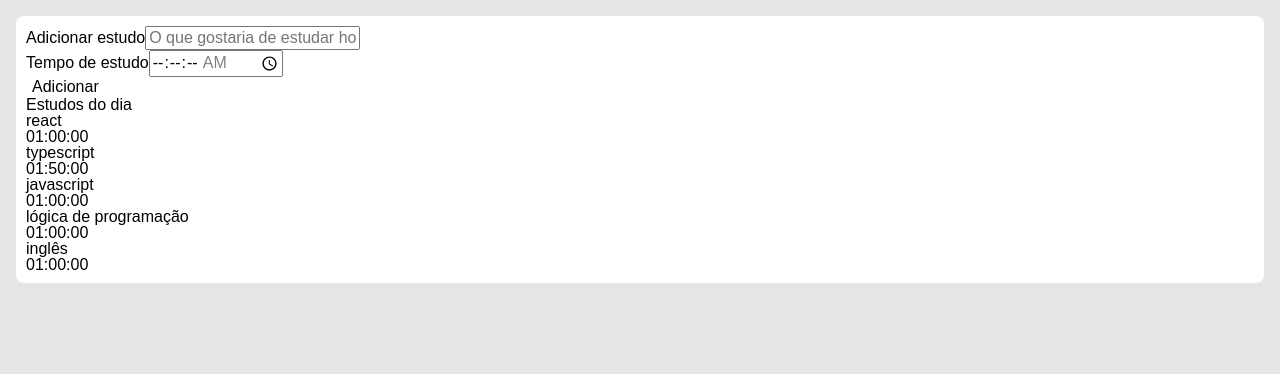
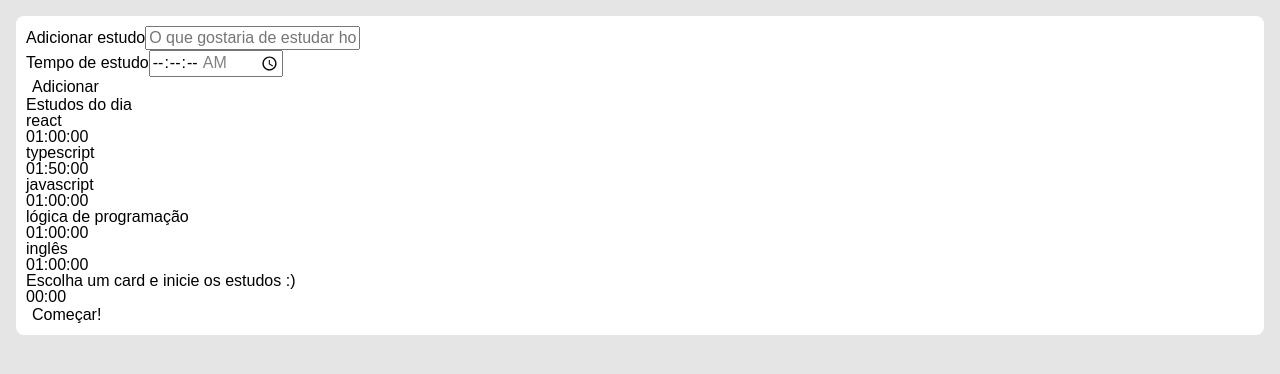
Before and after one commit to ccarol-freitas/reactjs-ts-timer-study, a React (Create React App) app: page / in a window 1280 px wide. Shown: the top 374 px of the page. Built offline with nearby package versions, Linux system fonts and the light colour scheme.

Commit message:
feat: create components stopwatch and clock

```diff
--- a/src/components/Button/index.tsx
+++ b/src/components/Button/index.tsx
@@ -1,7 +1,10 @@
-const Button = (): any => {
+type Props = {
+  text: string;
+};
+const Button = (props: Props): any => {
   return (
     <div>
-      <button className="add_task">Adicionar</button>
+      <button className="add_task">{props.text}</button>
     </div>
   );
 };
--- a/src/components/Form/index.tsx
+++ b/src/components/Form/index.tsx
@@ -26,7 +26,7 @@ const Form = (): any => {
         />
       </div>
       <div>
-        <Button />
+        <Button text="Adicionar" />
       </div>
     </form>
   );
--- /dev/null
+++ b/src/components/List/Task/index.tsx
@@ -0,0 +1,10 @@
+const Task = ({ name, time }: { name: string; time: string }): any => {
+  return (
+    <li className="task_item">
+      <h3>{name}</h3>
+      <span>{time}</span>
+    </li>
+  );
+};
+
+export default Task;
--- a/src/components/List/indext.tsx
+++ b/src/components/List/indext.tsx
@@ -1,3 +1,5 @@
+import Task from "./Task";
+
 const List = (): any => {
   const tasks = [
     {
@@ -26,10 +28,7 @@ const List = (): any => {
       <h2>Estudos do dia</h2>
       <ul>
         {tasks.map((task, index) => (
-          <li key={index} className="task_item">
-            <h3>{task.name}</h3>
-            <span>{task.time}</span>
-          </li>
+          <Task key={index} {...task} />
         ))}
       </ul>
     </aside>
--- /dev/null
+++ b/src/components/Stopwatch/Clock/index.tsx
@@ -0,0 +1,13 @@
+const Clock = (): any => {
+  return (
+    <>
+      <span>0</span>
+      <span>0</span>
+      <span>:</span>
+      <span>0</span>
+      <span>0</span>
+    </>
+  );
+};
+
+export default Clock;
--- /dev/null
+++ b/src/components/Stopwatch/index.tsx
@@ -0,0 +1,16 @@
+import Button from "../Button";
+import Clock from "./Clock";
+
+const Stopwatch = (): any => {
+  return (
+    <div>
+      <p>Escolha um card e inicie os estudos :)</p>
+      <div>
+        <Clock />
+      </div>
+      <Button text="Começar!" />
+    </div>
+  );
+};
+
+export default Stopwatch;
--- a/src/pages/App.tsx
+++ b/src/pages/App.tsx
@@ -1,5 +1,6 @@
 import Form from "../components/Form";
 import List from "../components/List/indext";
+import Stopwatch from "../components/Stopwatch";
 import style from "./App.module.scss";
 
 const App = (): any => {
@@ -7,6 +8,7 @@ const App = (): any => {
     <div className={style.AppStyle}>
       <Form />
       <List />
+      <Stopwatch />
     </div>
   );
 };
```
